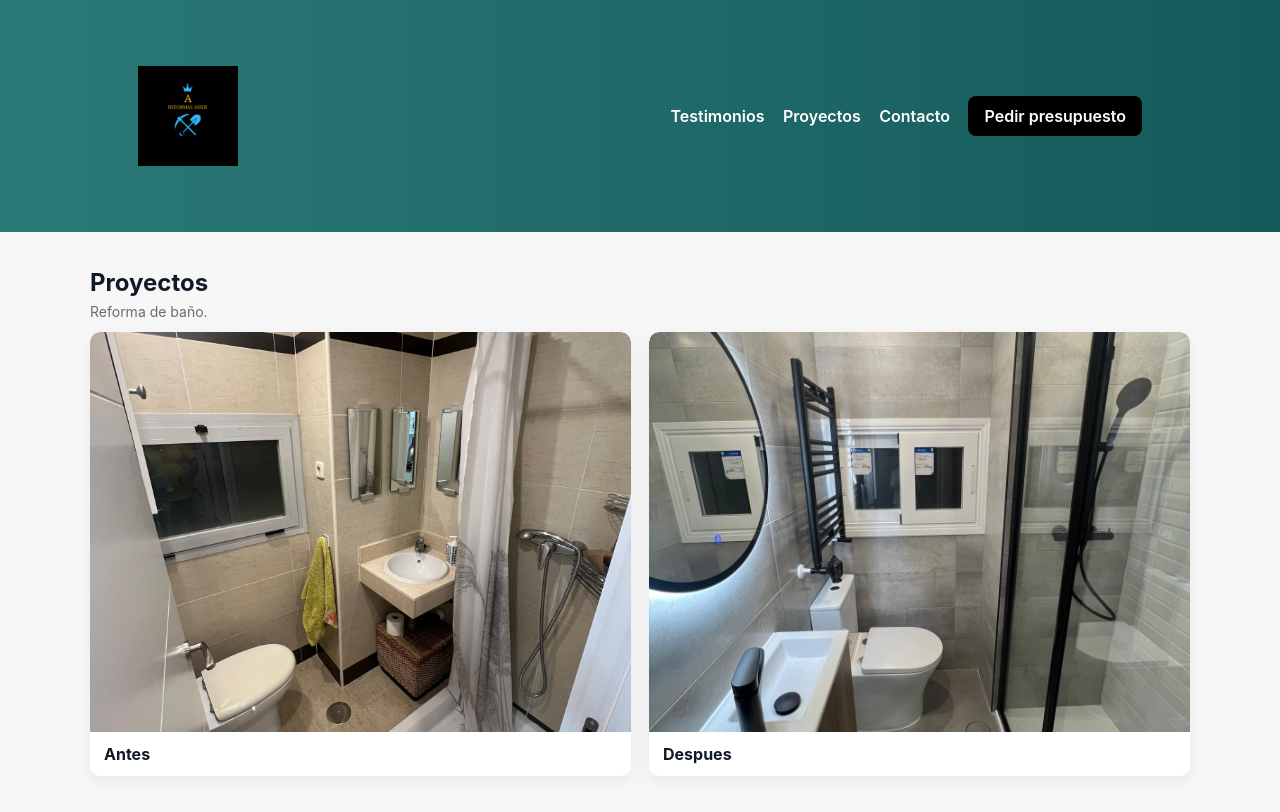
After one commit to RMontesJ/Reformas-Asier, a PHP site: page /proyectos.php in a window 1280 px wide. The commit adds this page. Run offline with PHP 8.4, Linux system fonts and the light colour scheme.

Commit message:
Puesto los videos y creado la pagina proyectos

```diff
--- a/css/contacto.css
+++ b/css/contacto.css
@@ -1,4 +1,3 @@
-// ...existing code...
 /* Estilos para página de contacto — layout con flex y responsive */
 .contact {
     padding: 2rem 1rem;
@@ -34,7 +33,6 @@
     width: 100%;
     max-width: 520px;
     text-align: left;
-    flex: 1 1 520px;
     box-sizing: border-box;
 }
 
--- /dev/null
+++ b/css/proyectos.css
@@ -0,0 +1,104 @@
+/* Proyectos — estilos basados en index.css, usando FLEX y px */
+
+.section {
+    padding: 36px 16px;
+    background: var(--bg);
+}
+
+.section .container {
+    max-width: 1100px;
+    margin: 0 auto;
+    padding: 0;
+}
+
+.section h2 {
+    margin: 0 0 6px 0;
+    font-size: 24px;
+    color: #111827;
+}
+.section .muted {
+    margin: 0 0 12px 0;
+    color: var(--muted);
+    font-size: 14px;
+}
+
+/* Grid con FLEX y wrap */
+.grid {
+    display: flex;
+    flex-direction: row;
+    flex-wrap: wrap; /* permite que las tarjetas bajen cuando falta espacio */
+    gap: 18px;
+    align-items: stretch;
+}
+
+/* Tarjeta de proyecto */
+.card.project {
+    display: block;
+    overflow: hidden;
+    border-radius: 10px;
+    background: var(--card);
+    padding: 0;
+    box-shadow: 0 6px 18px rgba(0,0,0,0.06);
+    transition: transform .18s ease, box-shadow .18s ease;
+    text-decoration: none;
+    color: inherit;
+    flex: 1 1 260px;   /* crecer, encoger, base 260px */
+    min-width: 220px;
+}
+
+/* Imagen / vídeo dentro de la tarjeta */
+.card.project .responsive-img {
+    width: 100%;
+    height: 400px;
+    object-fit: cover;
+    display: block;
+    border-top-left-radius: 10px;
+    border-top-right-radius: 10px;
+    background: #f3f3f3;
+}
+
+/* Pie de tarjeta */
+.card.project p {
+    margin: 0;
+    padding: 12px 14px;
+    font-weight: 700;
+    font-size: 16px;
+    color: #111827;
+    background: transparent;
+}
+
+/* Hover: elevar la tarjeta */
+.card.project:hover,
+.card.project:focus {
+    transform: translateY(-6px);
+    box-shadow: 0 14px 30px rgba(0,0,0,0.12);
+    outline: none;
+}
+
+/* Vídeo específico */
+.card.project video.responsive-img {
+    height: 200px;
+    background: #000;
+}
+
+/* Responsive: en móviles apilar en columna */
+@media (max-width: 700px) {
+    .grid {
+        flex-direction: column;
+        gap: 14px;
+    }
+    .card.project {
+        flex: 1 1 100%;
+        min-width: 0;
+    }
+    .card.project .responsive-img {
+        height: 220px;
+    }
+}
+
+/* Accesibilidad: foco visible */
+.card.project:focus-visible {
+    outline: 3px solid rgba(43,122,120,0.18);
+    outline-offset: 3px;
+}
+/* ...existing code... */
--- a/includes/nav.php
+++ b/includes/nav.php
@@ -7,10 +7,9 @@
             </div>
             <div class="nav-links">
                 <a href="testimonios.php">Testimonios</a>
-                <a href="#portfolio">Proyectos</a>
-                <a href="#sobre-nosotros">Sobre nosotros</a>
+                <a href="proyectos.php">Proyectos</a>
                 <a href="contacto.php">Contacto</a>
-                <a href="#contacto" class="cta">Pedir presupuesto</a>
+                <a href="contacto.php" class="cta">Pedir presupuesto</a>
             </div>
         </nav>
 </div>
--- /dev/null
+++ b/proyectos.php
@@ -0,0 +1,42 @@
+<!DOCTYPE html>
+<html lang="en">
+<head>
+    <meta charset="UTF-8">
+    <meta name="viewport" content="width=device-width, initial-scale=1.0">
+    <title>Proyectos</title>
+    <link rel="stylesheet" href="css/comun.css?v=<?php echo time(); ?>">
+    <link rel="stylesheet" href="css/nav.css?v=<?php echo time(); ?>">
+    <link rel="stylesheet" href="css/footer.css?v=<?php echo time(); ?>">
+    <link rel="stylesheet" href="css/proyectos.css?v=<?php echo time(); ?>">
+    <link rel="shortcut icon" href="img\Logo-reformas-asier.png" />
+
+</head>
+<body>
+
+<header>
+        <div class="container">
+            <?php include 'includes/nav.php'; ?>
+        </div>
+    </header>
+
+    <main>
+        <section id="portfolio" class="section">
+            <div class="container">
+                <h2>Proyectos</h2>
+                <p class="muted">Reforma de baño.</p>
+                <div class="grid">
+                    <a class="card project" href="#"><img class="responsive-img"
+                            src="img/fotoBañoAntes.jpeg" alt="Proyecto 1">
+                        <p>Antes</p>
+                    </a>
+
+                    <a class="card project" href="#"><img class="responsive-img"
+                            src="img/fotoBañoDespues.jpeg" alt="Proyecto 2">
+                        <p>Despues</p>
+                    </a>
+                </div>
+            </div>
+        </section>
+
+</body>
+</html>
--- a/testimonios.php
+++ b/testimonios.php
@@ -69,7 +69,7 @@
 
             </div>
 
-            <p class="muted">Pega las opiniones aquí en el chat y las insertaré exactamente tal cual en esta página.</p>
+            <p class="muted"></p>
         </section>
     </main>
 
```
Also changed, not shown: css/index.css (+7 -0 lines), index.php (+58 -18 lines), img/fotoBañoAntes.jpeg (added), img/fotoBañoDespues.jpeg (added), 2 other files.
